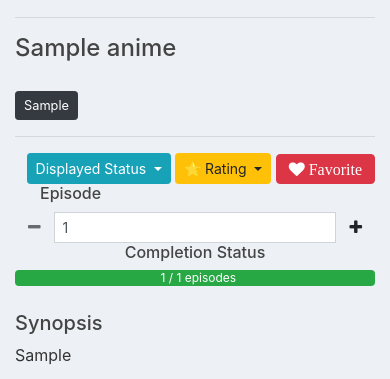
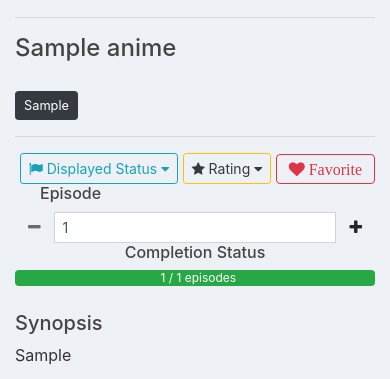
Before and after one commit to jason-cls/project-himawari, a Flask app: page /anime/1 in a window 390 px wide. Shown: the part 667-1046 px from the top of the page. Run offline with Flask 2, Linux system fonts and the light colour scheme; a user stored in the database is signed in; tables that the repository leaves empty hold one stand-in row (values such as "Sample post"); grey boxes marked "Sample" are stand-in pictures; some libraries are stand-ins or nearby versions.

Commit message:
backend for review form and responsive dropdown buttons

```diff
--- a/kaguya/anime/forms.py
+++ b/kaguya/anime/forms.py
@@ -0,0 +1,8 @@
+from flask_wtf import FlaskForm
+from wtforms import TextAreaField, SubmitField
+from wtforms.validators import DataRequired
+
+
+class ReviewForm(FlaskForm):
+    review = TextAreaField('Your review', validators=[DataRequired()])
+    submit = SubmitField('Submit')
--- a/kaguya/anime/routes.py
+++ b/kaguya/anime/routes.py
@@ -1,12 +1,14 @@
-from flask import Blueprint, render_template, flash
+from flask import Blueprint, render_template, flash, redirect, url_for
 from flask_login import current_user
 from kaguya.models import Anime, Review, UserAnime
+from kaguya.anime.forms import ReviewForm
+from kaguya import db
 
 
 anime = Blueprint('anime_bp', __name__)
 
 
-@anime.route('/anime/<anime_id>')
+@anime.route('/anime/<anime_id>', methods=['GET', 'POST'])
 def anime_gen(anime_id):
     q_anime = Anime.query.filter_by(id=anime_id).first_or_404()
     reviews = Review.query.filter_by(anime_id=anime_id).order_by(Review.datetime_created.desc())
@@ -14,5 +16,12 @@ def anime_gen(anime_id):
         flash('Sign in to track anime and leave reviews.', 'info')
         return render_template('anime.html', anime=q_anime, reviews=reviews)
     else:
+        form = ReviewForm()
+        if form.validate_on_submit():
+            review = Review(content=form.review.data, user=current_user, anime_id=anime_id)
+            db.session.add(review)
+            db.session.commit()
+            flash('Your review has been posted!', 'info')
+            return redirect(url_for('anime_bp.anime_gen', anime_id=anime_id))
         user_anime = UserAnime.query.filter_by(anime_id=anime_id, user_id=current_user.id).first()
-        return render_template('anime.html', anime=q_anime, reviews=reviews, user_anime=user_anime)
+        return render_template('anime.html', anime=q_anime, reviews=reviews, user_anime=user_anime, form=form)
--- a/kaguya/models.py
+++ b/kaguya/models.py
@@ -166,7 +166,7 @@ class Review(db.Model):
     datetime_created = db.Column(db.DateTime, nullable=False,
         default=datetime.utcnow)
     content = db.Column(db.Text, nullable=True)
-    rating = db.Column(db.Integer, nullable=False)
+    rating = db.Column(db.Integer, nullable=True)
     user_id = db.Column(db.Integer, db.ForeignKey('user.id'), nullable=False)
     anime_id = db.Column(db.Integer, db.ForeignKey('anime.id'), nullable=False)
 
--- /dev/null
+++ b/kaguya/static/anime.js
@@ -0,0 +1,7 @@
+$('.dropdown-menu .status-btn').on('click', function(){
+    $('.dropdown-toggle-status').html($(this).html());
+})
+
+$('.dropdown-menu .rate-btn').on('click', function(){
+    $('.dropdown-toggle-rating').html($(this).html());
+})
--- a/kaguya/templates/anime.html
+++ b/kaguya/templates/anime.html
@@ -1,7 +1,9 @@
 <head>
     <!-- Anime Page CSS -->
     <link rel="stylesheet" type="text/css" href="{{ url_for('static', filename='anime.css') }}">
+
 </head>
+
 
 {% extends "base.html" %}
 
@@ -83,37 +85,46 @@
                 <div class="col-md-2"></div>
                 <div class="col-md-10 text-right">
                     <!-- STATUS - Dropdown button -->
-                    <div class="btn-group dropdown">
-                        <button type="button" class="btn btn-info btn-sm dropdown-toggle" data-toggle="dropdown" aria-haspopup="true" aria-expanded="false">
-                            Displayed Status
-                        </button>
-                        <div class="dropdown-menu">
-                            <a class="dropdown-item" href="#">Watching</a>
-                            <a class="dropdown-item active" href="#">Completed</a>
-                            <a class="dropdown-item" href="#">On Hold</a>
-                            <a class="dropdown-item" href="#">Dropped</a>
-                            <a class="dropdown-item" href="#">Plan to Watch</a>
+                    <div class="btn-group dropdown" id="statusGroup">
+                        <div class="input-group" id="statusInput">
+                            <div class="input-group-btn" id="status">
+                                <button type="button" class="btn btn-outline-info btn-sm dropdown-toggle-status" id="dropdownMenuButton" data-toggle="dropdown" aria-haspopup="true" aria-expanded="false">
+                                    <i class="fa fa-flag" aria-hidden="true"></i> Displayed Status <i class="fa fa-caret-down" aria-hidden="true"></i>
+                                </button>
+                                <div class="dropdown-menu " id="status" aria-labelledby="dropdownMenuButton">
+                                    <a class="dropdown-item status-btn" href="#"><i class="fa fa-eye" aria-hidden="true"></i> Watching</a>
+                                    <a class="dropdown-item status-btn" href="#"><i class="fa fa-check" aria-hidden="true"></i> Completed</a>
+                                    <a class="dropdown-item status-btn" href="#"><i class="fa fa-pause" aria-hidden="true"></i> On Hold</a>
+                                    <a class="dropdown-item status-btn" href="#"><i class="fa fa-ban" aria-hidden="true"></i> Dropped</a>
+                                    <a class="dropdown-item status-btn" href="#"><i class="fa fa-bookmark" aria-hidden="true"></i> Plan to Watch</a>
+                                </div>
+                            </div>
                         </div>
                     </div>
                     <!-- USER RATING - Dropdown button -->
                     <div class="btn-group dropdown">
-                        <button type="button" class="btn btn-warning btn-sm dropdown-toggle" data-toggle="dropdown" aria-haspopup="true" aria-expanded="false">
-                            ⭐ Rating
-                        </button>
-                        <div class="dropdown-menu">
-                            <a class="dropdown-item" href="#">10</a>
-                            <a class="dropdown-item" href="#">9</a>
-                            <a class="dropdown-item active" href="#">8</a>
-                            <a class="dropdown-item" href="#">7</a>
-                            <a class="dropdown-item" href="#">6</a>
-                            <a class="dropdown-item" href="#">5</a>
-                            <a class="dropdown-item" href="#">4</a>
-                            <a class="dropdown-item" href="#">3</a>
-                            <a class="dropdown-item" href="#">2</a>
-                            <a class="dropdown-item" href="#">1</a>
+                        <div class="input-group">
+                            <div class="input-group-btn">
+                                <button type="button" class="btn btn-outline-warning btn-sm text-dark dropdown-toggle-rating" id="dropdownMenuButton2" data-toggle="dropdown" aria-haspopup="true" aria-expanded="false">
+                                    <i class="fa fa-star" aria-hidden="true"></i> Rating <i class="fa fa-caret-down" aria-hidden="true"></i>
+                                </button>
+                                <div class="dropdown-menu " id="rating" aria-labelledby="dropdownMenuButton2">
+                                    <a class="dropdown-item rate-btn" href="#"><i class="fa fa-star" aria-hidden="true"></i> 10</a>
+                                    <a class="dropdown-item rate-btn" href="#"><i class="fa fa-star" aria-hidden="true"></i> 9</a>
+                                    <a class="dropdown-item rate-btn" href="#"><i class="fa fa-star" aria-hidden="true"></i> 8</a>
+                                    <a class="dropdown-item rate-btn" href="#"><i class="fa fa-star" aria-hidden="true"></i> 7</a>
+                                    <a class="dropdown-item rate-btn" href="#"><i class="fa fa-star" aria-hidden="true"></i> 6</a>
+                                    <a class="dropdown-item rate-btn" href="#"><i class="fa fa-star" aria-hidden="true"></i> 5</a>
+                                    <a class="dropdown-item rate-btn" href="#"><i class="fa fa-star" aria-hidden="true"></i> 4</a>
+                                    <a class="dropdown-item rate-btn" href="#"><i class="fa fa-star" aria-hidden="true"></i> 3</a>
+                                    <a class="dropdown-item rate-btn" href="#"><i class="fa fa-star" aria-hidden="true"></i> 2</a>
+                                    <a class="dropdown-item rate-btn" href="#"><i class="fa fa-star" aria-hidden="true"></i> 1</a>
+                                    <a class="dropdown-item rate-btn" href="#"><i class="fa fa-star" aria-hidden="true"></i> 0</a>
+                                </div>
+                            </div>
                         </div>
                     </div>
-                    <button type="submit" class="btn btn-danger"><i class="fa fa-heart"> Favorite</i></button>
+                    <button type="submit" class="btn btn-outline-danger"><i class="fa fa-heart"> Favorite</i></button>
                 </div>
             </div>
 
@@ -150,25 +161,27 @@
             </div>
             {% endif %}
 
-
             <h5 style="padding-top: 25px">Synopsis</h5>
             <p>{{ anime.synopsis }}</p>
             <hr>
 
             {% if current_user.is_authenticated %}
+            {% if form %}
             <!-- Comments Form -->
             <div class="card my-4">
                 <h6 class="card-header">Leave a Review</h6>
                 <div class="card-body">
-                    <form>
+                    <form action="" method="post">
+                        {{ form.hidden_tag() }}
                         <div class="form-group">
-                          <textarea class="form-control" rows="3"></textarea>
+                          {{ form.review(class="form-control", rows="3") }}
                         </div>
-                        <button type="submit" class="btn btn-primary">Submit</button>
+                        {{ form.submit(type="submit", class="btn btn-primary") }}
                     </form>
                 </div>
             </div>
             <hr>
+            {% endif %}
             {% endif %}
 
             <h5 style="padding-top: 15px;" class="pb-4">User Reviews</h5>
--- a/kaguya/templates/base.html
+++ b/kaguya/templates/base.html
@@ -110,5 +110,7 @@
     <script src="https://cdnjs.cloudflare.com/ajax/libs/popper.js/1.14.7/umd/popper.min.js" integrity="sha384-UO2eT0CpHqdSJQ6hJty5KVphtPhzWj9WO1clHTMGa3JDZwrnQq4sF86dIHNDz0W1" crossorigin="anonymous"></script>
 
     <script src="https://stackpath.bootstrapcdn.com/bootstrap/4.3.1/js/bootstrap.min.js" integrity="sha384-JjSmVgyd0p3pXB1rRibZUAYoIIy6OrQ6VrjIEaFf/nJGzIxFDsf4x0xIM+B07jRM" crossorigin="anonymous"></script>
+
+    <script src="{{ url_for('static', filename='anime.js') }}"></script>
 </body>
 </html>
--- a/utils/populate-db.py
+++ b/utils/populate-db.py
@@ -104,7 +104,7 @@ class PopulateDB():
                 for (userAnimeInfo, anime_id) in zip(userAnimes, anime_ids):
                     review = Review(
                         content=self.gen.paragraph(),
-                        rating=randint(0, 5),
+                        rating=randint(0, 10),
                         user_id=index+1,
                         anime_id=anime_id)
                     userAnime = UserAnime(
```
Also changed, not shown: 1 other file.
